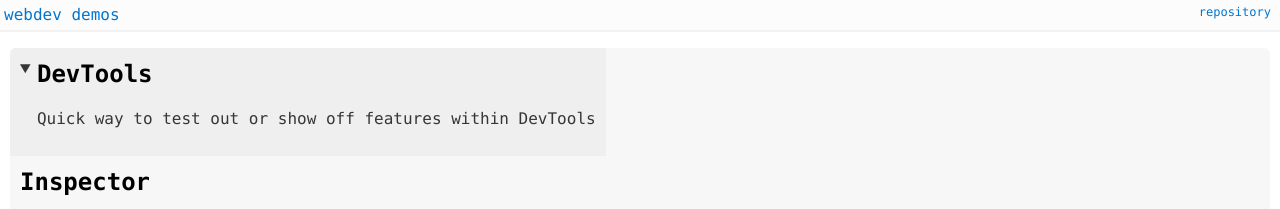
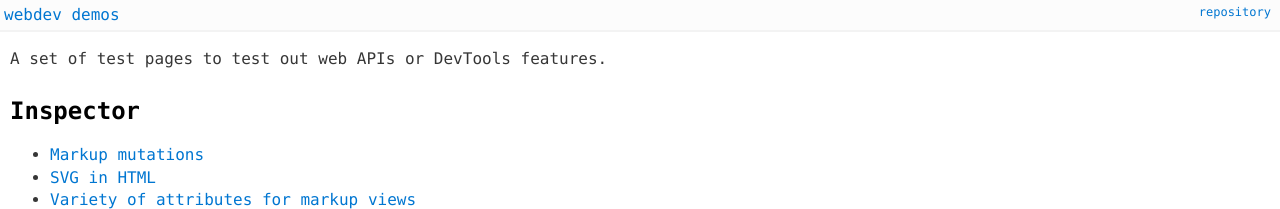
Before and after one commit to bgrins/devtools-demos, a plain HTML site: page index.html in a window 1280 px wide. Shown: the top 209 px of the page. Drawn offline with Linux system fonts and the light colour scheme.

Commit message:
update title

```diff
--- a/index.html
+++ b/index.html
@@ -6,15 +6,9 @@
 
 <header><h1><a href="/">webdev demos</a></h1><a class="repo-link" href="https://github.com/bgrins/devtools-demos">repository</a></header>
 
-<details open="true">
-  <summary>
-    <div class="summary-header">
-    <h2>DevTools</h2>
-    <p class="note">
-    Quick way to test out or show off features within DevTools
-  </p>
-  </div>
-  </summary>
+<p class="note">
+  A set of test pages to test out web APIs or DevTools features.
+</p>
 <h2>Inspector</h2>
 <ul>
   <li><a href="inspector/mutations.html">Markup mutations</a></li>
@@ -98,7 +92,5 @@
   <li><a href="worker/push.html">Push API with Service Worker</a></li>
 </ul>
 
-</details>
-
 </body>
 </html>
```
